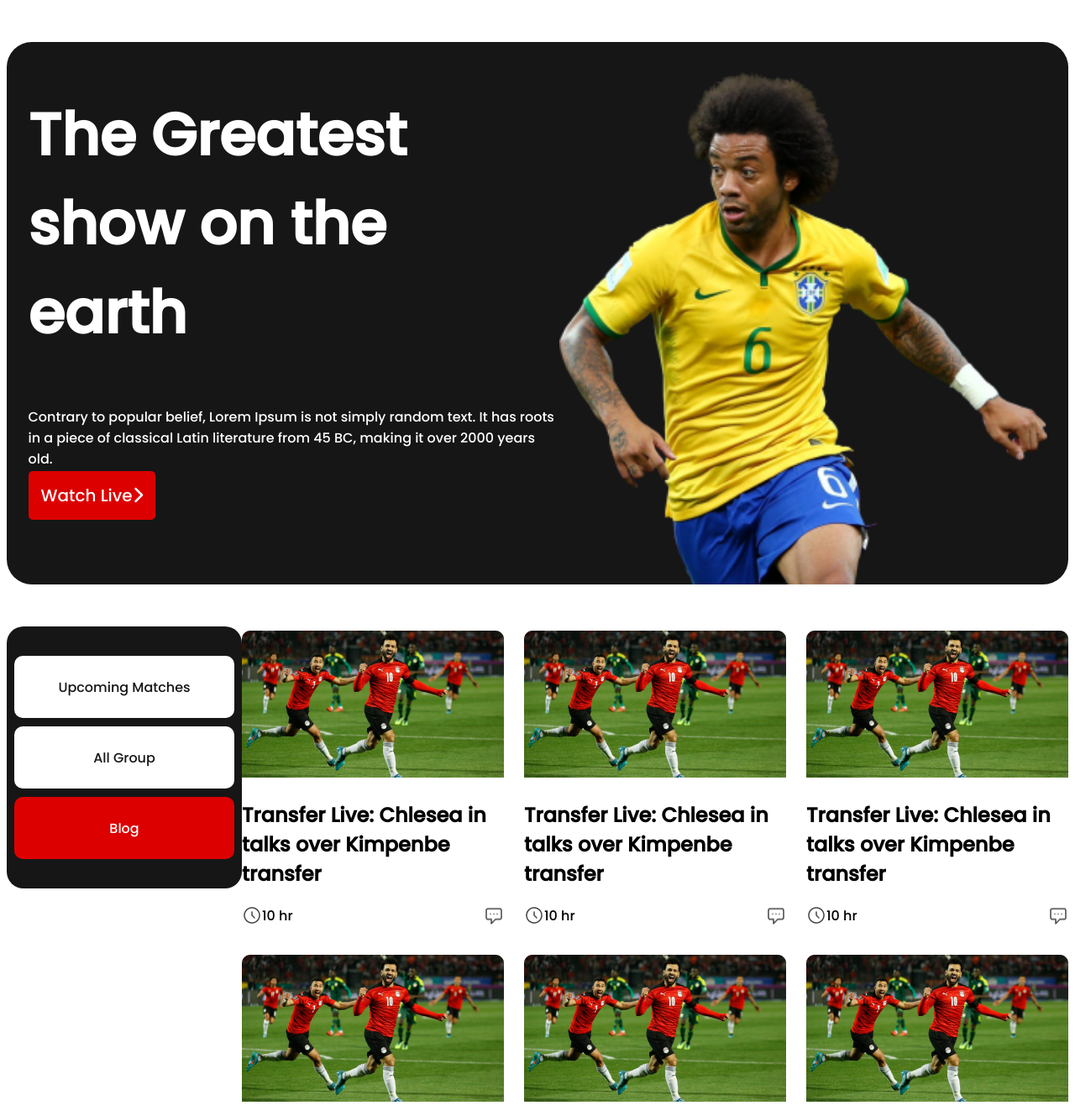
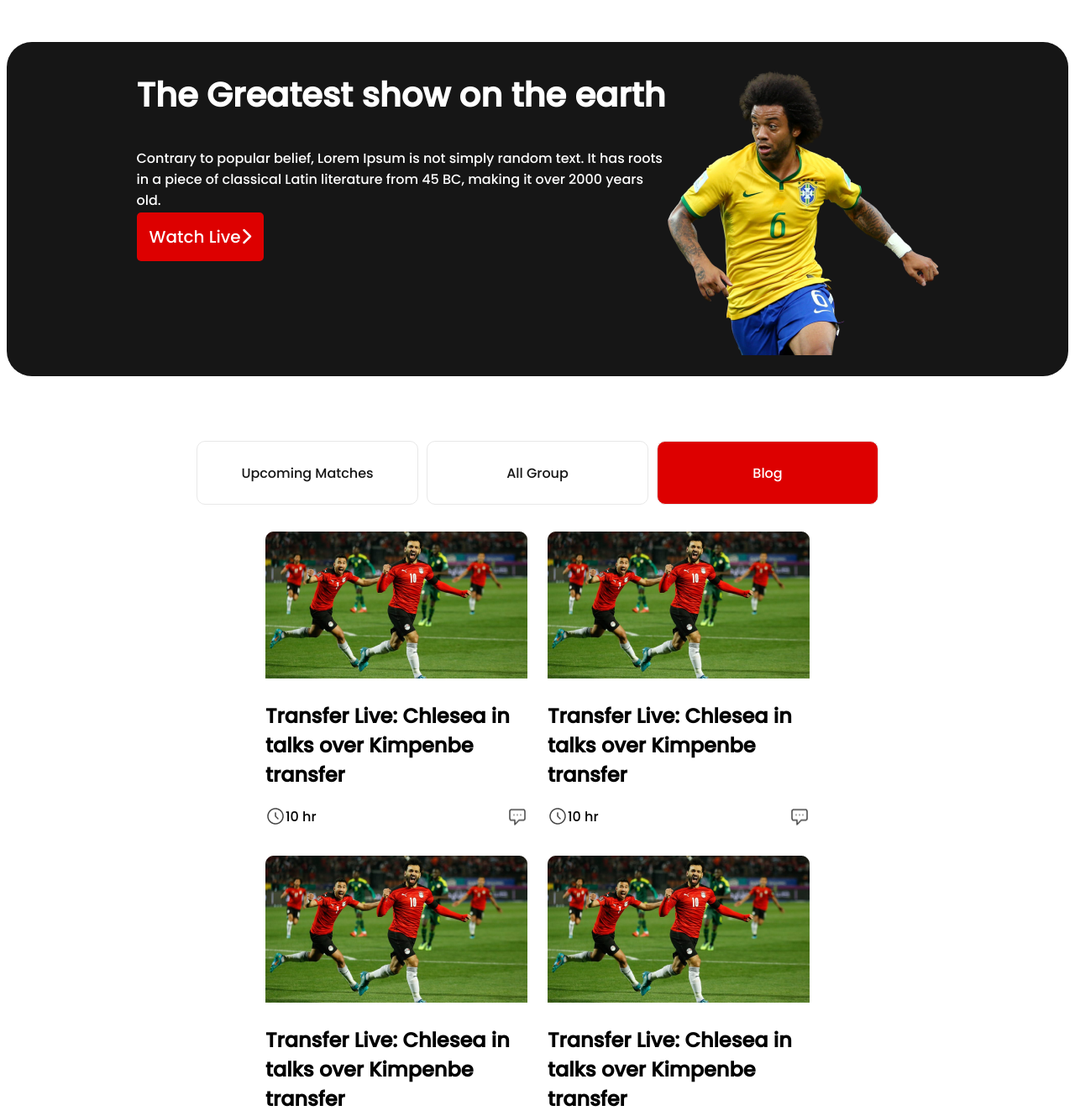
Before and after one commit to tawhid2001/Web_Projects, a plain HTML site: page Assignment-2/index.html in a window 1280 px wide. Shown: the top 1329 px of the page at 84% size. Drawn offline with Linux system fonts and the light colour scheme.

Commit message:
responsive done

```diff
--- a/Assignment-2/css-files/styles.css
+++ b/Assignment-2/css-files/styles.css
@@ -58,7 +58,7 @@ section {
 
 /* blog section design */
 
-.blog-section {
+.container {
     display: flex;
     justify-content: space-evenly;
     margin-bottom: 30px;
@@ -91,7 +91,7 @@ section {
     border-radius: 10px;
 }
 
-.selected{
+.selected {
     background-color: #DD0000;
     color: #FFFFFF;
 }
@@ -135,11 +135,76 @@ footer {
     font-size: 40px;
 }
 
-.policy{
+.policy {
     display: flex;
     font-size: 16px;
 }
 
-.policy div{
+.box1,.box2{
+    display: flex;
+    justify-content: center;
+    align-items: center;
+}
+
+.box1 div,.box2 div{
     margin: 40px;
 }
+
+/* responsive styles */
+/* for mobile devices */
+@media screen and(max-width: 688px) {
+
+}
+
+
+/* for tablets */
+@media screen and (min-width: 689px) and (max-width: 1300px) {
+
+
+    .Top-Banner {
+        height: 398px;
+    }
+
+    .Top-info h1 {
+        font-weight: 700;
+        font-size: 40px;
+    }
+
+    .img-container img {
+        width: 323px;
+        height: 340px;
+    }
+
+    .container {
+        flex-direction: column;
+        justify-content: space-evenly;
+        align-items: center;
+    }
+
+    .menu {
+        background-color: #FFFFFF;
+        flex-direction: row;
+        justify-content: center;
+        align-items: center;
+        width: 100%;
+        height: 130px;
+    }
+
+    .option {
+        border: 1px solid #E8E8E8;
+    }
+
+    .blog-content {
+        grid-template-columns: repeat(2, 1fr);
+        height: 1160px;
+        overflow: hidden;
+    }
+
+    footer {
+        height: 345px;
+    }
+
+    .policy{
+        flex-direction: column;
+    }
+}
--- a/Assignment-2/index.html
+++ b/Assignment-2/index.html
@@ -30,10 +30,10 @@
     </header>
     <!-- main Start -->
     <main>
-        <section class="blog-section">
+        <section class="container">
             <aside class="menu">
-                <a href="upcoming-match.html" class="option">Upcoming Matches</a><a href="" class="option">All Group</a><a href="index.html"
-                    class="option selected">Blog</a>
+                <a href="upcoming-match.html" class="option">Upcoming Matches</a><a href="" class="option">All
+                    Group</a><a href="index.html" class="option selected">Blog</a>
             </aside>
             <div class="blog-content">
                 <div class="blog">
@@ -160,12 +160,16 @@
     <footer>
         <p>Goal</p>
         <div class="policy">
+            <div class="box1">
                 <div>Contact Us</div>
                 <div>Terms of Services</div>
                 <div>Privacy Policy</div>
                 <div>Privacy Settings</div>
+            </div>
+            <div class="box2">
                 <div>Goal App</div>
             <div>Goal Live</div>
+            </div>
         </div>
     </footer>
 </body>
```
Also changed, not shown: Assignment-2/upcoming-match.html (+5 -3 lines). Lines whose indentation alone changed are shown as unchanged.
